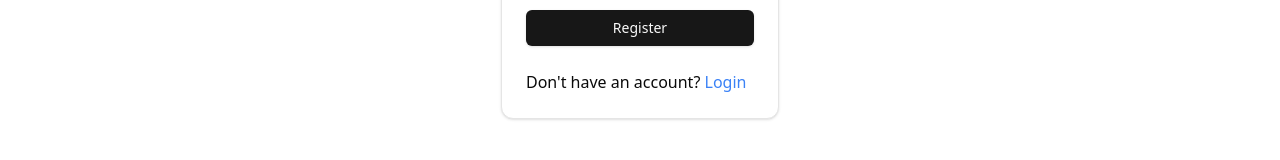
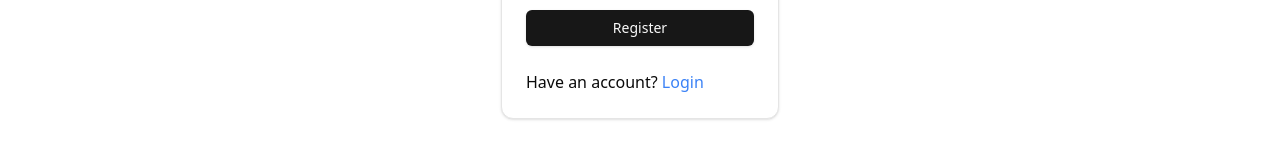
Before and after one commit to fedorovsky/node-jwt, a React (Vite) app in the folder client/: page /auth/register in a window 1280 px wide. Shown: the part 484-644 px from the top of the page. Built offline with nearby package versions, Linux system fonts and the light colour scheme.

Commit message:
register form

```diff
--- a/client/src/features/auth/pages/auth-login-page.tsx
+++ b/client/src/features/auth/pages/auth-login-page.tsx
@@ -11,7 +11,6 @@ import {
 import { Button } from '@/shared/components/ui/button.tsx';
 import { Link } from 'react-router-dom';
 
-// Интерфейс для данных формы
 interface FormValues {
   email: string;
   password: string;
@@ -24,7 +23,6 @@ export const AuthLoginPage = () => {
     formState: { errors }
   } = useForm<FormValues>();
 
-  // Обработчик отправки данных
   const onSubmit: SubmitHandler<FormValues> = (data) => {
     console.log('Form Data:', data);
   };
--- a/client/src/features/auth/pages/auth-register-page.tsx
+++ b/client/src/features/auth/pages/auth-register-page.tsx
@@ -11,14 +11,12 @@ import { Input } from '@/shared/components/ui/input.tsx';
 import { Button } from '@/shared/components/ui/button.tsx';
 import { Link } from 'react-router-dom';
 
-// Интерфейс для данных формы
 interface FormValues {
   email: string;
   password: string;
   confirmPassword: string;
 }
 
-// Компонент с типизацией
 export const AuthRegisterPage = () => {
   const {
     register,
@@ -27,7 +25,6 @@ export const AuthRegisterPage = () => {
     watch
   } = useForm<FormValues>();
 
-  // Обработчик отправки данных
   const onSubmit: SubmitHandler<FormValues> = (data) => {
     console.log('Form Data:', data);
   };
@@ -96,7 +93,7 @@ export const AuthRegisterPage = () => {
         </CardContent>
         <CardFooter>
           <p>
-            Don't have an account?{' '}
+            Have an account?{' '}
             <Link to='/auth/login' className='text-blue-500 hover:underline'>
               Login
             </Link>
```
